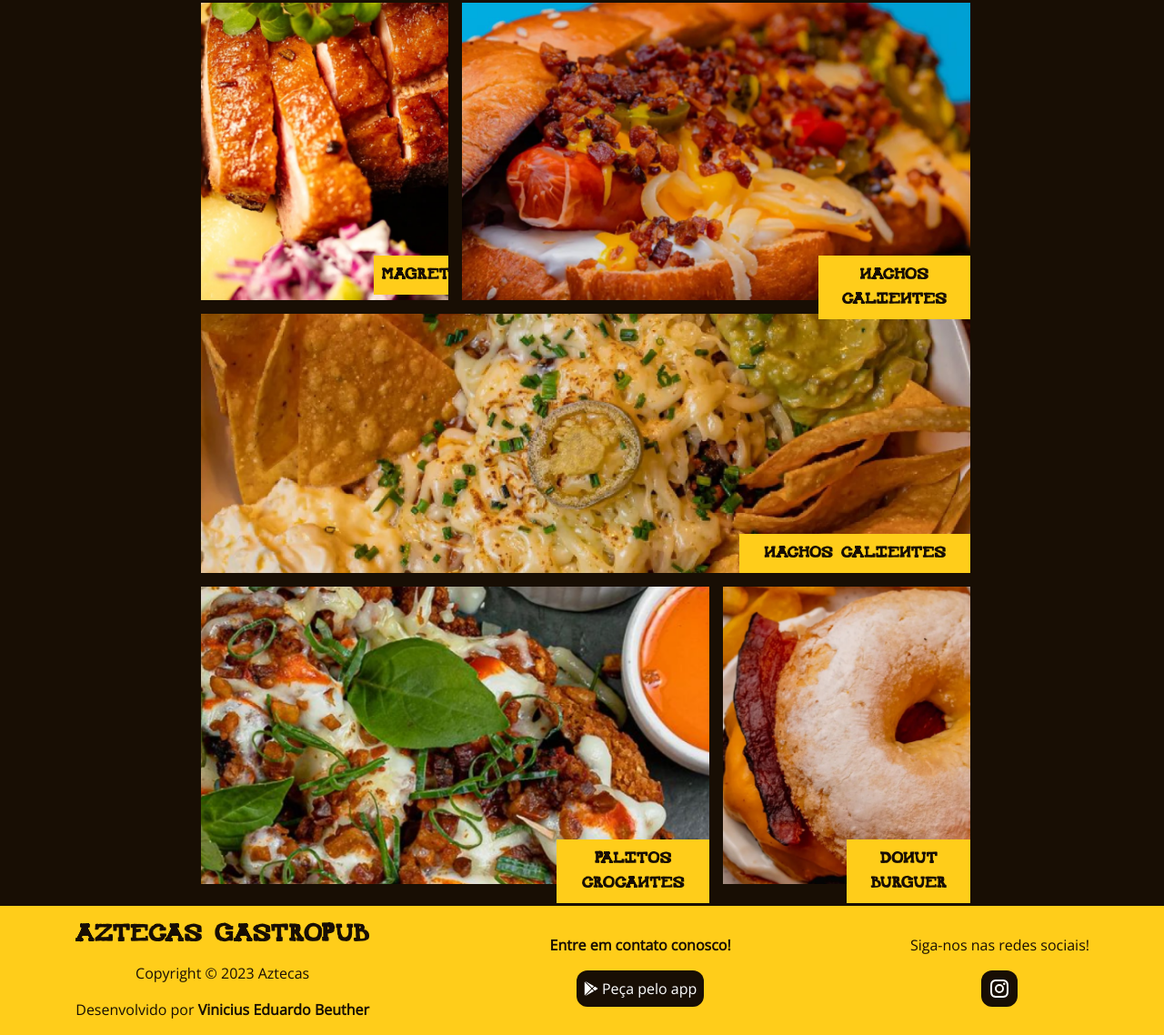
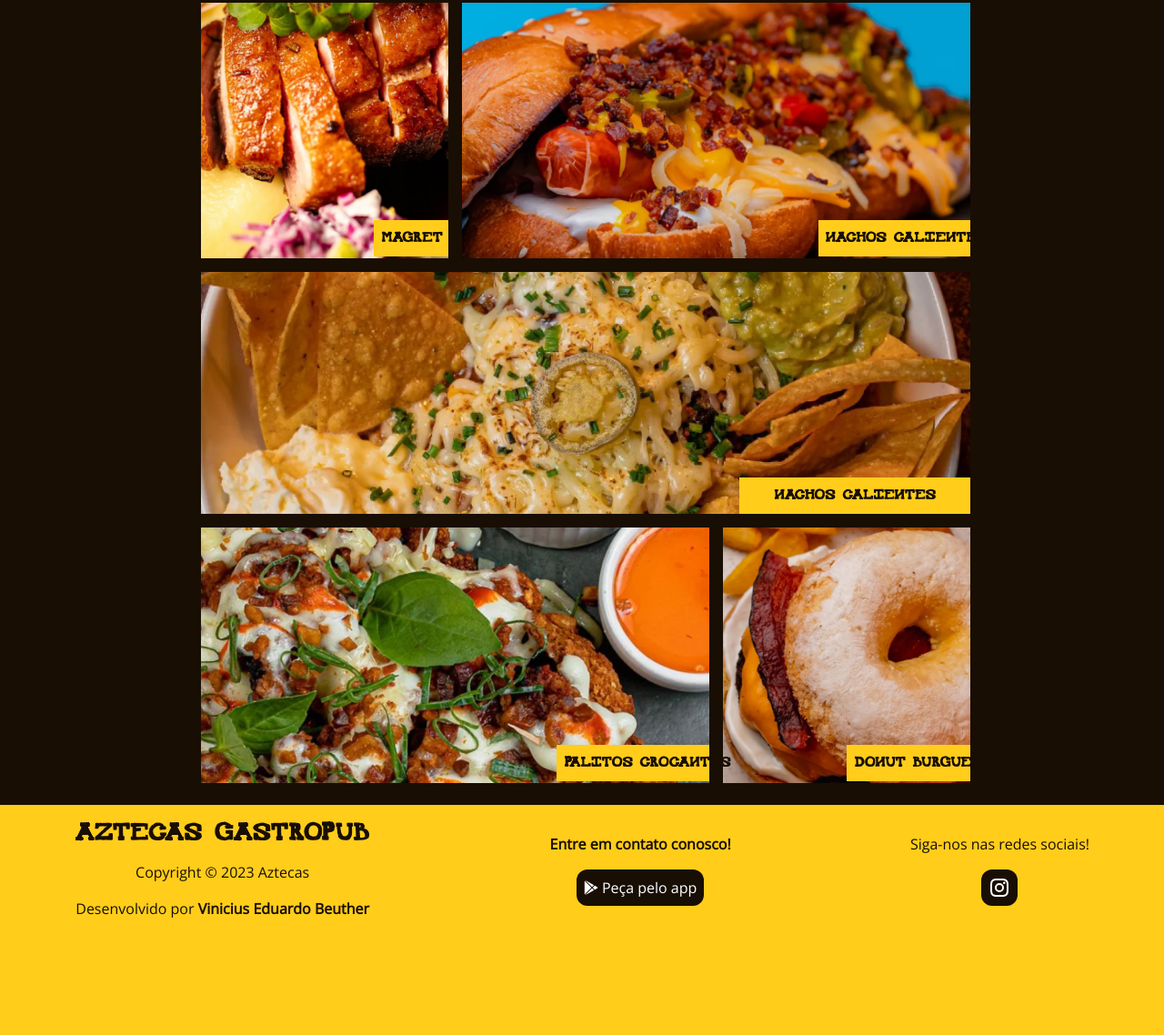
Before and after one commit to ViniciusBeuther/Aztecas-gastropub, a plain HTML site: page src/index.html in a window 1280 px wide. Shown: the part 2831-3969 px from the top of the page at 91% size. After the commit the page ends 3858 px from the top, so only its background shows below. Drawn offline with nearby package versions, Linux system fonts and the light colour scheme.

Commit message:
Working in images' description

```diff
--- a/src/index.html
+++ b/src/index.html
@@ -145,24 +145,24 @@
         <section id="food-galery" class="grid-parent container-fluid bg-dark_bg pt-5 pl-4 pr-3 pb-4">
             <div class="div-1 bg-dark_bg">
                 <img src="../assets/images/image-galery/Magret.png" alt="magret" class="img-fluid">
-                <p class="mexican-font bg-primary text-dark_bg p-2 magret-text">Magret</p>
+                <div class="mexican-font bg-primary text-dark_bg p-2 magret-text text-nowrap">Magret</div>
             </div>
 
             <div class="div-2 bg-dark_bg">
                 <img src="../assets/images/image-galery/hot-dog.png" alt="hotdog">
-                <p class="mexican-font bg-primary text-dark_bg p-2 magret-text">Nachos Calientes</p>
+                <div class="mexican-font bg-primary text-dark_bg p-2 magret-text text-nowrap">Nachos Calientes</div>
             </div>
             <div class="div-3 img-fluid bg-dark_bg">
                 <img src="../assets/images/image-galery/Nachos.png" alt="nachos">
-                <p class="mexican-font bg-primary text-dark_bg p-2 magret-text">Nachos Calientes</p>
+                <div class="mexican-font bg-primary text-dark_bg p-2 magret-text text-nowrap">Nachos Calientes</div>
             </div>
             <div class="div-4 bg-dark_bg">
                 <img src="../assets/images/image-galery/crocant-sticks.png" alt="crocant-sticks">
-                <p class="mexican-font bg-primary text-dark_bg p-2 magret-text">Palitos Crocantes</p>
+                <div class="mexican-font bg-primary text-dark_bg p-2 magret-text text-nowrap">Palitos Crocantes</div>
             </div>
             <div class="div-5 bg-dark_bg">
                 <img src="../assets/images/image-galery/donut-burguer.png" alt="donut-burguer">
-                <p class="mexican-font bg-primary text-dark_bg p-2 magret-text" id="donut-text">Donut Burguer</p>
+                <div class="mexican-font bg-primary text-dark_bg p-2 magret-text text-nowrap" id="donut-text">Donut Burguer</div>
             </div>
         </section>
 
--- a/src/sass/custom.scss
+++ b/src/sass/custom.scss
@@ -232,10 +232,11 @@ section#food-galery{
     left: 70%;
     width: 30%;
     text-align: center;
+    font-size: 1.125rem;
   }
 
   p{
-    font-size: 18px;
+    font-size: 1.125rem;
   }
 
   img{
```
